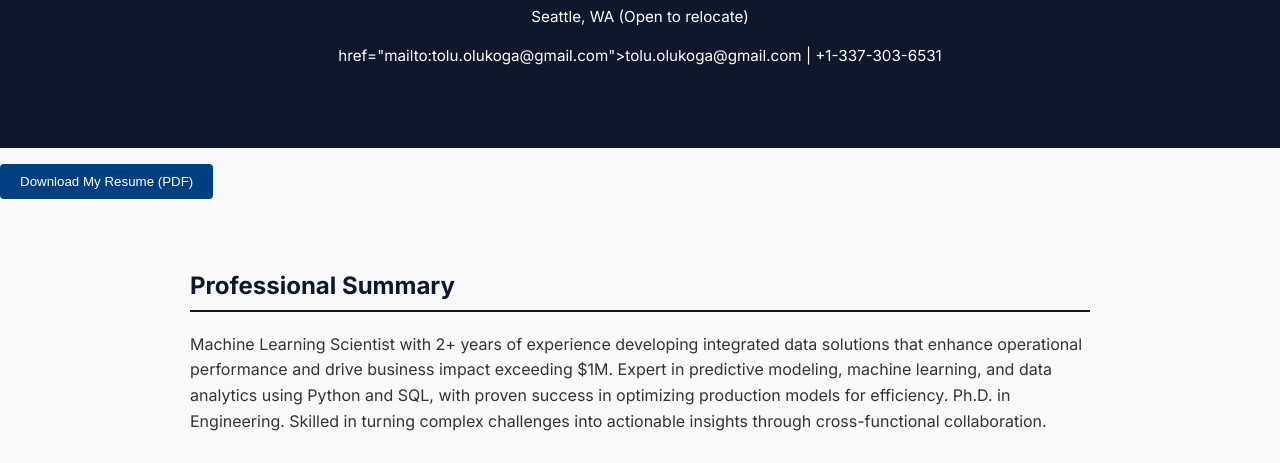
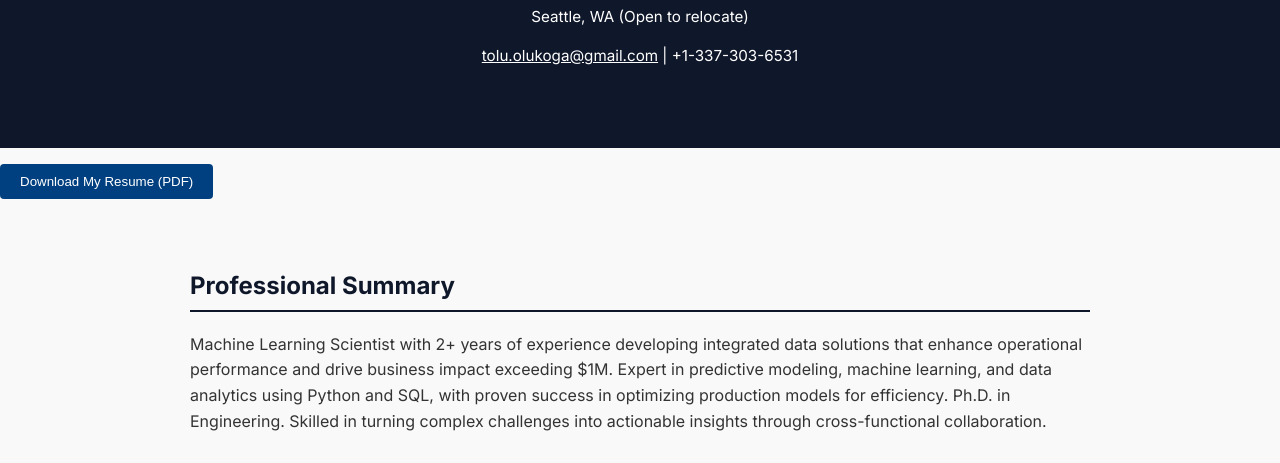
Before and after one commit to toluwee/tolu-resume-site, a plain HTML site: page index.html in a window 1280 px wide. Shown: the part 292-755 px from the top of the page. Drawn offline with Linux system fonts and the light colour scheme.

Commit message:
Update index.html

```diff
--- a/index.html
+++ b/index.html
@@ -13,7 +13,7 @@
       <img src="tolu.jpg" alt="Tolu Olukoga" style="width: 150px; border-radius: 50%; margin-bottom: 1rem;" />
       <h1>Toluwalase (Tolu) A. Olukoga</h1>
       <p class="location">Seattle, WA (Open to relocate)</p>
-      <p class="contact"> href="mailto:tolu.olukoga@gmail.com">tolu.olukoga@gmail.com | +1-337-303-6531</p>
+      <p class="contact"><a href="mailto:tolu.olukoga@gmail.com">tolu.olukoga@gmail.com</a> | +1-337-303-6531</p>
     </div>
   </header>
 <p>
```
